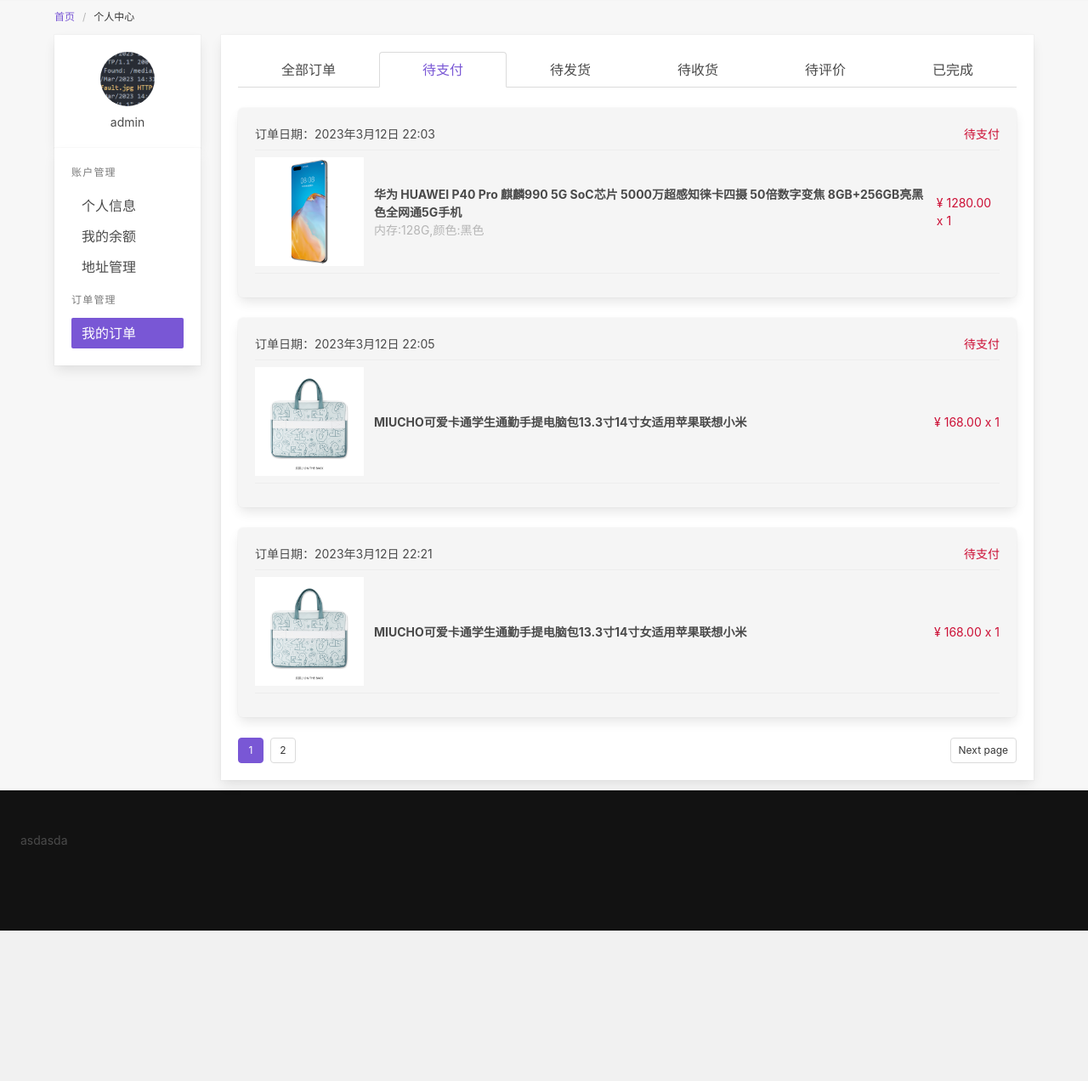
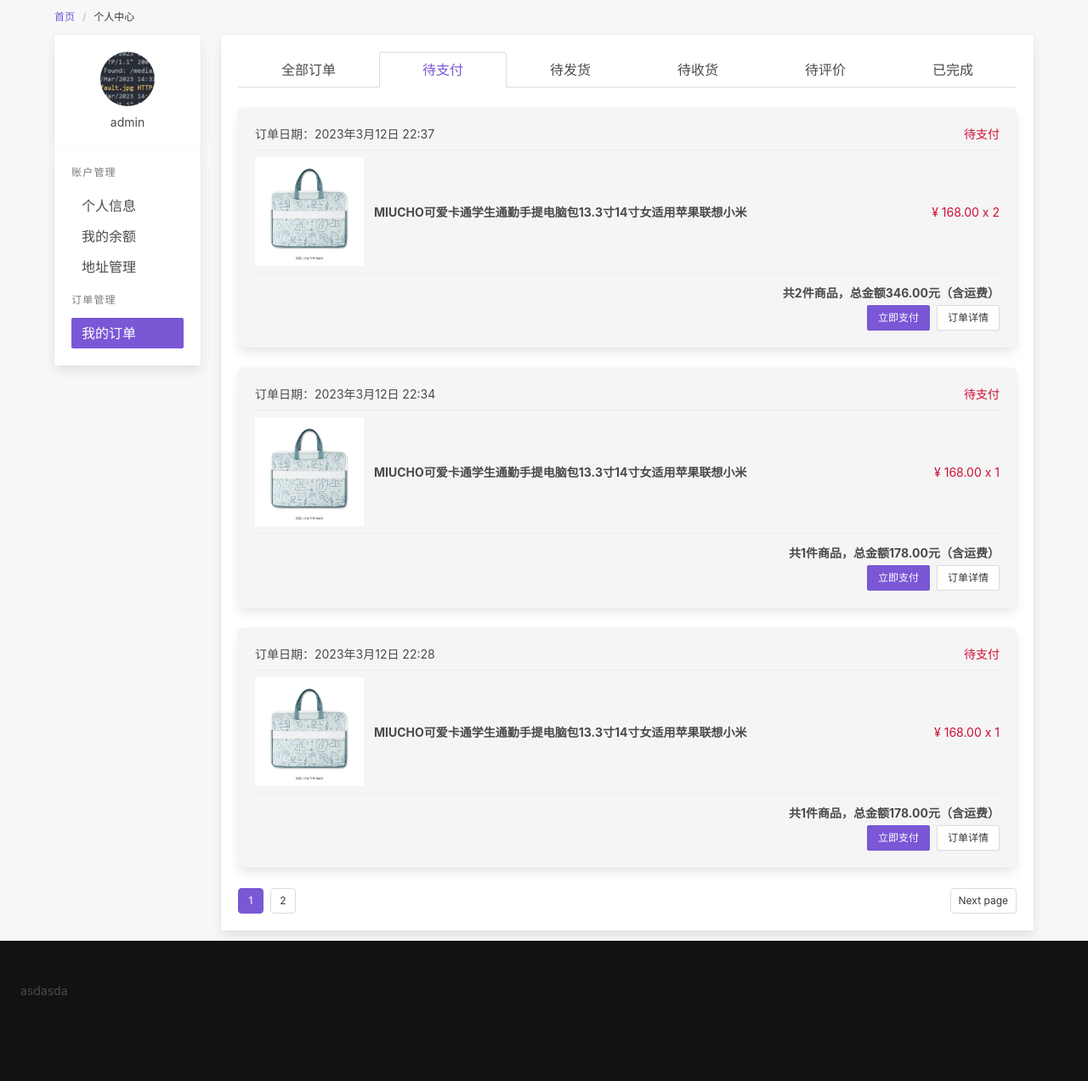
Before and after one commit to TheSpecialAngle/baykeShop, a Django app: page /order/list/?status=1 in a window 1280 px wide. Shown: the part 133-1405 px from the top of the page at 85% size. Before the commit the page ends 1228 px from the top, so only its background shows below. Run offline with Django 4.2, Linux system fonts and the light colour scheme; a user stored in the database is signed in; data comes from the database, SQL or seed files in the repository; data that the repository does not hold is empty; parts of the project's set-up code (start-up, migrations or seed data) failed here and were passed over; some libraries are stand-ins or nearby versions.

Commit message:
订单列表

```diff
--- a/baykeshop/module/order/views.py
+++ b/baykeshop/module/order/views.py
@@ -19,7 +19,7 @@ class BaykeshopOrderInfoListView(LoginRequiredMixin, ListView):
         return context
 
     def get_queryset(self):
-        queryset = super().get_queryset().filter(owner=self.request.user)
+        queryset = super().get_queryset().order_by('-add_date').filter(owner=self.request.user)
         cleaned_data = self.request.GET.dict()
         if cleaned_data and (cleaned_data.get('status') in ['1', '2', '3', '4', '5', '6']):
             queryset = queryset.filter(pay_status=int(cleaned_data['status']))
--- a/baykeshop/templates/baykeshop/order/order_list.html
+++ b/baykeshop/templates/baykeshop/order/order_list.html
@@ -1,4 +1,6 @@
 {% extends 'baykeshop/user/userinfo.html' %}
+
+{% load shop_tags %}
 
 {% block title %}我的订单{% endblock %}
 
@@ -36,7 +38,6 @@
             <div class="has-background-danger1 is-flex is-flex-direction-column is-justify-content-center is-flex-grow-1 pl-3 pr-3">
                 <h1 class="has-text-weight-bold">{{ osku.title }}</h1>
                 {% if osku.spec %}<p class="has-text-grey-light">{{ osku.spec }}</p>{% endif %}
-                <!-- <p class=" has-text-danger-dark">¥ {{ osku.price }}</p> -->
             </div>
             <div class=" has-background-danger1 is-flex is-justify-content-center is-align-items-center">
                 <p class=" has-text-danger-dark">¥ {{ osku.price }} x {{ osku.count }}</p>
@@ -44,6 +45,22 @@
         </div>
         {% endfor %}
         <div class=" dropdown-divider"></div>
+        <div class="">
+            <p class=" has-text-weight-bold pt-1 pb-1 has-text-right">共{% order_num order.baykeshopordersku_set.all %}件商品，总金额{{ order.total_amount }}元（含运费）</p>
+            <div class=" buttons is-justify-content-end">
+
+                {% if order.pay_status == 1 %}
+                    <button class=" button is-primary is-small">立即支付</button>
+                {% elif order.pay_status == 3 %}
+                    <button class=" button is-primary is-small">确认收货</button>
+                {% elif order.pay_status == 4 %}
+                    <button class=" button is-primary is-small">立即评级</button>
+                {% endif %}
+                <a href="" class="button is-small">订单详情</a>
+            </div>
+
+        </div>
+
         </div>
         {% empty %}
         <p class=" has-text-danger has-text-centered pt-6 pb-6">还没有相关订单信息哦！</p>
@@ -51,10 +68,6 @@
 
 
         {% if page_obj %}
-
-
-
-
         <nav class="pagination is-centered1 is-small" role="navigation" aria-label="pagination">
             {% if page_obj.has_previous %}
             <a class="pagination-previous" href="?page={{ page_obj.previous_page_number }}&status={{ status }}">Previous</a>
--- a/baykeshop/templatetags/shop_tags.py
+++ b/baykeshop/templatetags/shop_tags.py
@@ -81,3 +81,9 @@ def address_result(user):
             'id', 'name', 'phone', 'email', 'province', 'city', 'county', 'address', 'is_default')
         )
     }
+
+
+@register.simple_tag
+def order_num(orderskus):
+    from django.db.models import Sum
+    return orderskus.aggregate(Sum("count")).get('count__sum')
```
